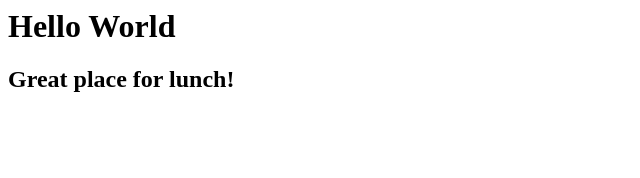
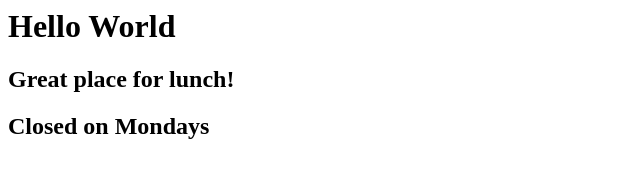
Before and after one commit to alamedacomedy/jermany, a plain HTML site: page index.html in a window 1280 px wide. Shown: the whole page, without its empty margins (0-640 px from the left). Drawn offline with Linux system fonts and the light colour scheme.

Commit message:
added h3

```diff
--- a/index.html
+++ b/index.html
@@ -2,5 +2,6 @@
     <body>
         <h1>Hello World</h1>
         <h2>Great place for lunch!</h2>
+        <h2>Closed on Mondays</h2>
     </body>
 </html>
```
